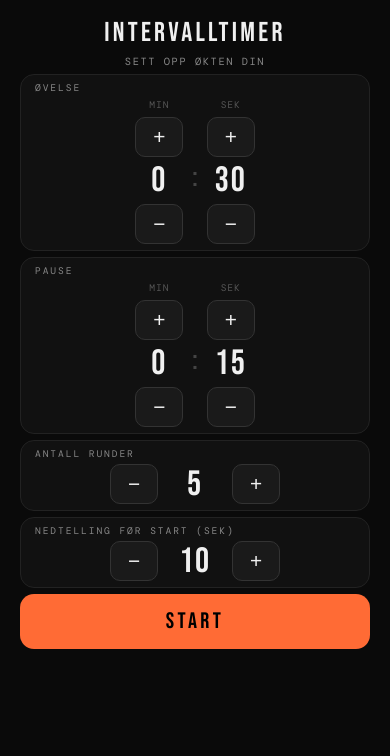
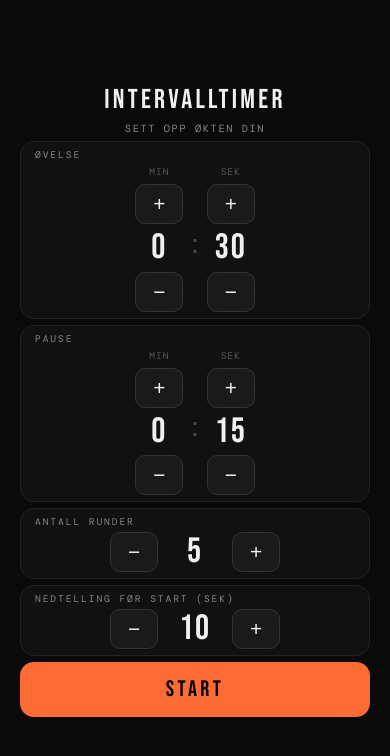
Before and after one commit to EldarSkjorten/intervalltimer, a plain HTML site: page index.html in a window 390 px wide. Drawn offline with nearby package versions, Linux system fonts and the light colour scheme; a web font is replaced by a local one.

Commit message:
Gjeninnfør vertikal sentrering på iPhone, flex-start kun for korte skjermer

```diff
--- a/index.html
+++ b/index.html
@@ -40,7 +40,7 @@
 
   /* ── SETTINGS SCREEN ── */
   #settings-screen {
-    justify-content: flex-start;
+    justify-content: center;
     min-height: 100dvh;
     overflow-y: auto;
     padding-top: max(16px, env(safe-area-inset-top));
@@ -292,6 +292,7 @@
 
   /* ── KOMPAKT LAYOUT FOR KORTE SKJERMER (iPad liggende, små telefoner) ── */
   @media (max-height: 720px) {
+    #settings-screen { justify-content: flex-start; }
     .screen { gap: 4px; }
     .setting-group { padding: 4px 12px; }
     .setting-label { margin-bottom: 2px; }
```
